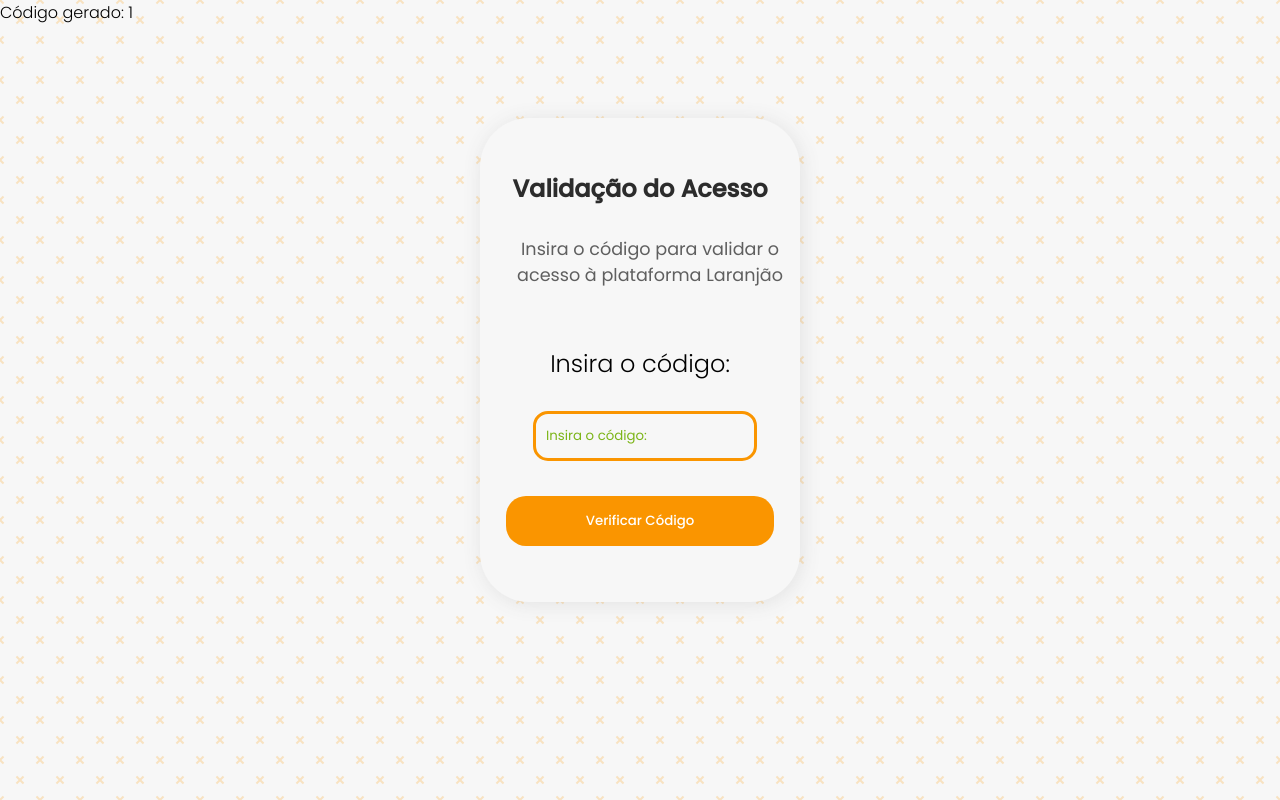
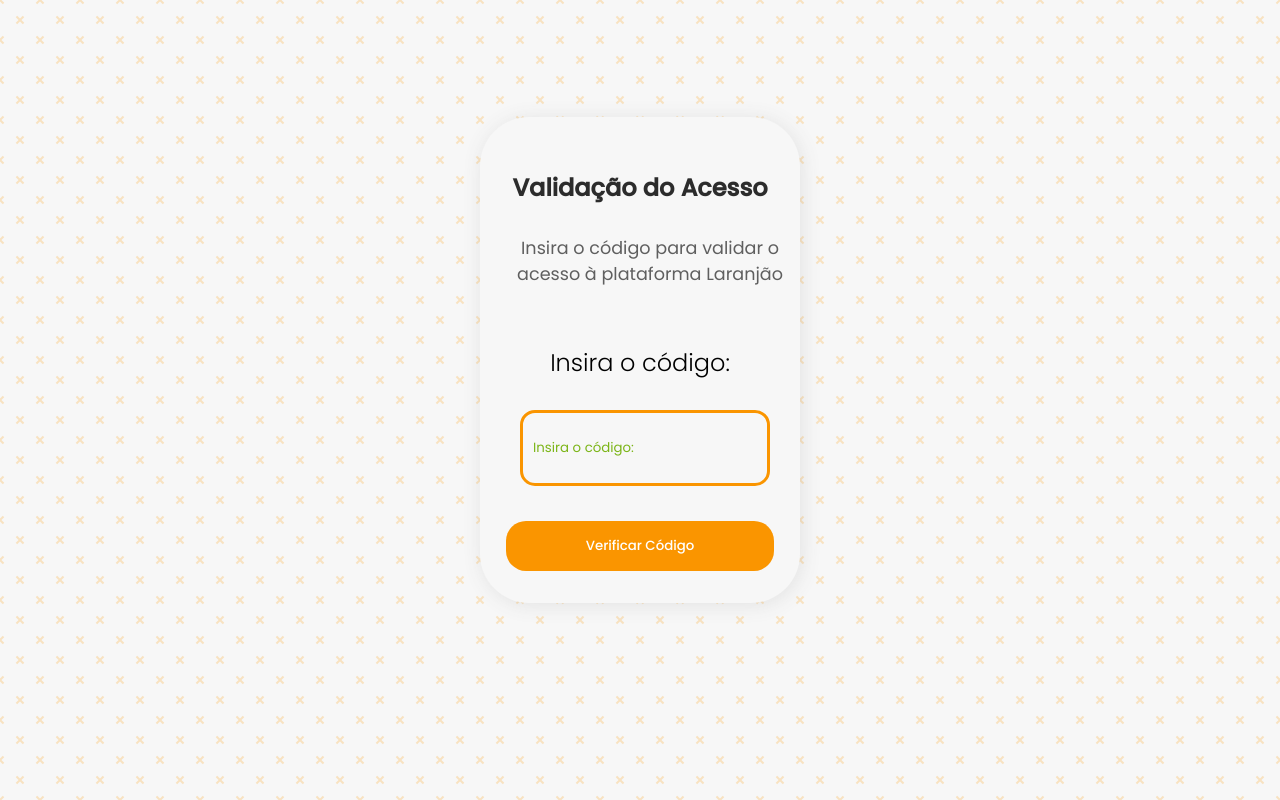
Before and after one commit to JamillyKesia/Proj-Autenticar, a PHP site: page /validar.php in a window 1280 px wide. Run offline with PHP 8.4, Linux system fonts and the light colour scheme; the visitor is signed in with stand-in values (Sample User, id 1).

Commit message:
Update validar.php

```diff
--- a/validar.php
+++ b/validar.php
@@ -2,7 +2,8 @@
 
 session_start();
 
-echo "Código gerado: " . $_SESSION['codigoAcesso'];
+// Exibe o código gerado para confirmação de teste
+// echo "Código gerado: " . $_SESSION['codigoAcesso'];
 
 // Verificar se o código foi enviado pelo formulário
 if ($_SERVER['REQUEST_METHOD'] === 'POST') {
```
